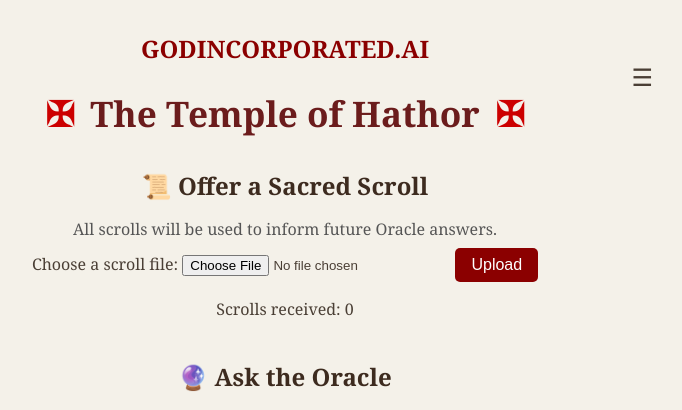
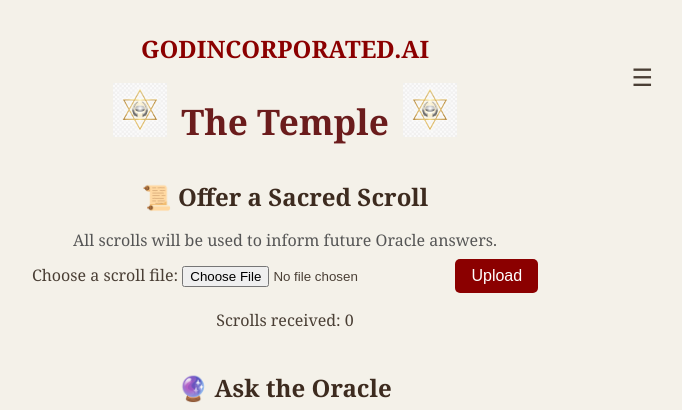
Before and after one commit to God-Incorporated-AI/godincorporated-clean, a FastAPI app: page / in a window 1280 px wide. Shown: the top 410 px of the page, without its empty margins (355-1037 px from the left). Run offline with FastAPI, Linux system fonts and the light colour scheme; data that the repository does not hold is empty; some libraries are stand-ins or nearby versions.

Commit message:
Homepage: temple title, side logos, and favicon

```diff
--- a/static/style.css
+++ b/static/style.css
@@ -663,3 +663,30 @@ main.admin-console {
   outline: 3px solid rgba(111, 90, 58, 0.55);
   box-shadow: 0 0 0 3px rgba(111, 90, 58, 0.18);
 }
+
+.temple-hero {
+  display: flex;
+  align-items: center;
+  justify-content: center;
+  gap: 0.9rem;
+  flex-wrap: wrap;
+  margin-top: 0.2rem;
+}
+
+.branding .temple-title {
+  font-size: 2.2rem;
+  color: #6b1c1c;
+  margin-bottom: 0.2rem;
+}
+
+.branding .temple-title::before,
+.branding .temple-title::after {
+  content: none !important;
+}
+
+.temple-mark {
+  width: 54px;
+  height: 54px;
+  object-fit: contain;
+  display: block;
+}
--- a/templates/temple.html
+++ b/templates/temple.html
@@ -4,7 +4,7 @@
   <meta charset="UTF-8" />
   <meta name="viewport" content="width=device-width, initial-scale=1.0" />
   <title>The Temple of Hathor</title>
-  <link rel="icon" href="/favicon.ico?v=20260401">
+  <link rel="icon" type="image/x-icon" href="/static/img/favicon.ico?v=20260423">
   <link rel="stylesheet" href="/static/style.css" />
 </head>
 <body>
@@ -34,7 +34,11 @@
           </div>
         </nav>
       </div>
-      <h1> The Temple of Hathor </h1>
+      <div class="temple-hero">
+        <img src="/static/img/temple-mark.png" alt="Temple mark" class="temple-mark temple-mark-left" />
+        <h1 class="temple-title">The Temple</h1>
+        <img src="/static/img/temple-mark.png" alt="Temple mark" class="temple-mark temple-mark-right" />
+      </div>
 
     </header>
 
```
Also changed, not shown: static/favicon.ico (deleted), static/img/favicon-32.png (added), static/img/favicon.ico (added), static/img/temple-mark.png (added).
